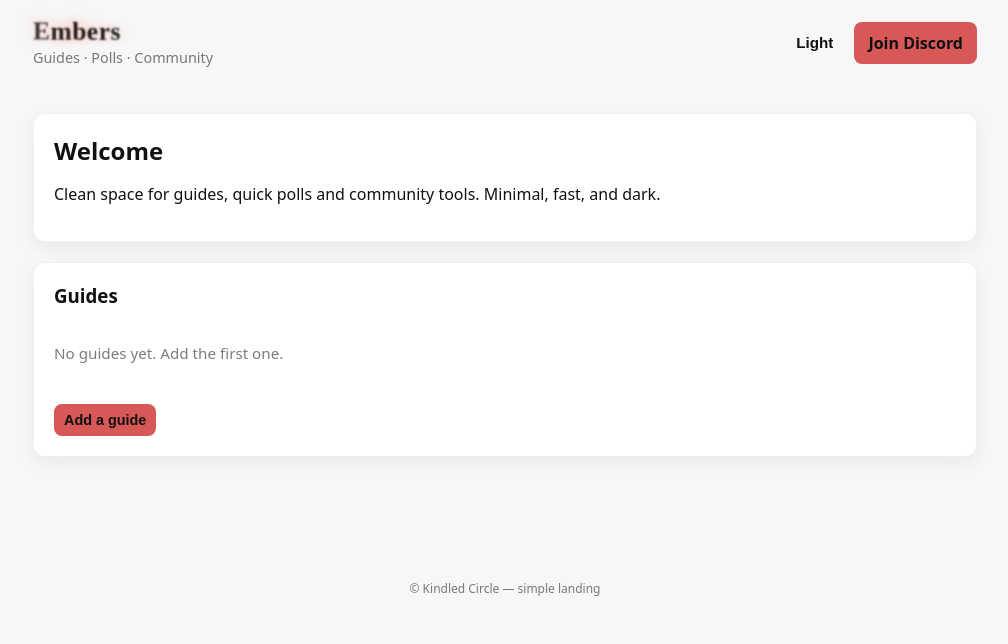
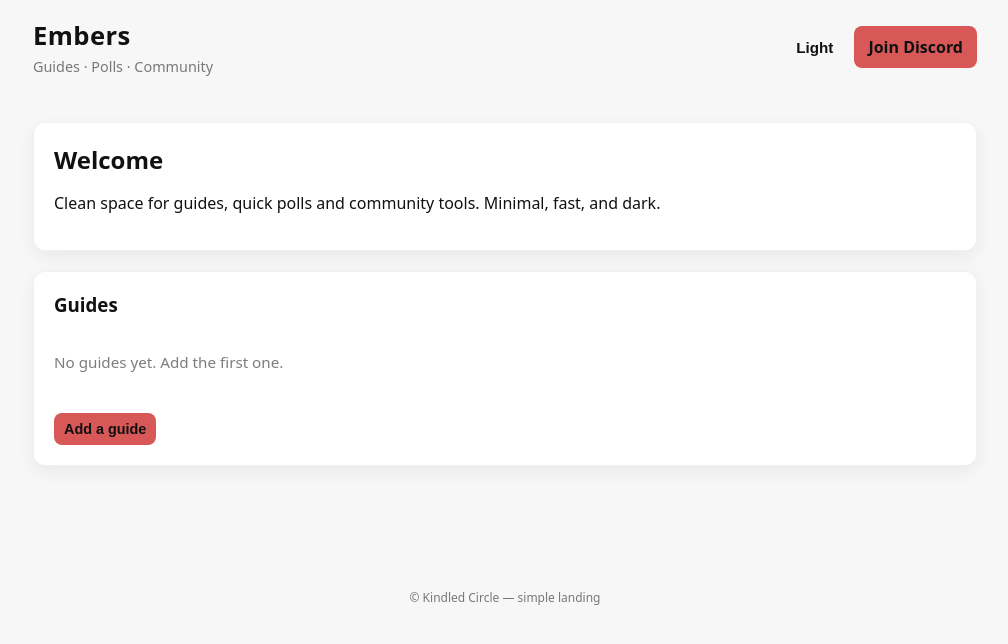
Before and after one commit to ze3555/Kindled-circle, a plain HTML site: page index.html in a window 1280 px wide. Shown: the whole page, without its empty margins (135-1143 px from the left). Drawn offline with Linux system fonts and the light colour scheme.

Commit message:
Update interactive.css

```diff
--- a/css/interactive.css
+++ b/css/interactive.css
@@ -22,80 +22,3 @@
   outline: 3px solid rgba(231,138,138,0.12);
   outline-offset: 2px;
 }
-
-/* === Embers title — brighter glow version === */
-.embers-title {
-  position: relative;
-  display: inline-block;
-  font-family: "Cinzel", serif;
-  font-weight: 700;
-  font-size: 2.4rem;
-  letter-spacing: 1.4px;
-  line-height: 1;
-
-  background: linear-gradient(120deg, #ffd4a8 0%, #ff804a 45%, #ffd4a8 100%);
-  -webkit-background-clip: text;
-  background-clip: text;
-  -webkit-text-fill-color: transparent;
-  color: transparent;
-
-  animation: emberGlow 6s ease-in-out infinite alternate;
-  text-shadow:
-    0 1px 2px rgba(0,0,0,0.9),
-    0 0 12px rgba(255,120,60,0.35),
-    0 0 30px rgba(255,100,40,0.25);
-}
-
-/* dark theme — make it glow stronger */
-[data-theme="dark"] .embers-title {
-  background: linear-gradient(120deg, #ffe0b8 0%, #ff9355 45%, #ffe0b8 100%);
-  text-shadow:
-    0 1px 3px rgba(0,0,0,0.85),
-    0 0 18px rgba(255,130,70,0.45),
-    0 0 34px rgba(255,100,40,0.3);
-}
-
-@keyframes emberGlow {
-  0%   { filter: brightness(1.0); transform: translateY(0); }
-  50%  { filter: brightness(1.25); transform: translateY(-1px); }
-  100% { filter: brightness(1.05); transform: translateY(0); }
-}
-
-.embers-title span {
-  display: inline-block;
-  animation: emberFlicker 2400ms infinite ease-in-out;
-}
-.embers-title span:nth-child(2){animation-delay:0.12s;}
-.embers-title span:nth-child(3){animation-delay:0.24s;}
-.embers-title span:nth-child(4){animation-delay:0.36s;}
-.embers-title span:nth-child(5){animation-delay:0.48s;}
-.embers-title span:nth-child(6){animation-delay:0.6s;}
-
-@keyframes emberFlicker {
-  0% {opacity:1; transform:translateY(0);}
-  10% {opacity:0.85; transform:translateY(-0.5px);}
-  25% {opacity:0.7; transform:translateY(0.5px);}
-  60% {opacity:0.95;}
-  100% {opacity:1; transform:translateY(0);}
-}
-
-/* glowing haze behind the text */
-.embers-title::after {
-  content: "";
-  position: absolute;
-  inset: -4px -6px 0 -6px;
-  pointer-events: none;
-  background: radial-gradient(circle at center,
-              rgba(255,120,50,0.12) 0%,
-              rgba(255,80,30,0.04) 50%,
-              transparent 70%);
-  filter: blur(10px);
-  opacity: 0.22;
-  z-index: -1;
-}
-
-/* smaller screens */
-@media (max-width: 640px) {
-  .embers-title { font-size: 1.8rem; }
-  .embers-title::after { filter: blur(6px); opacity: 0.14; }
-}
```
